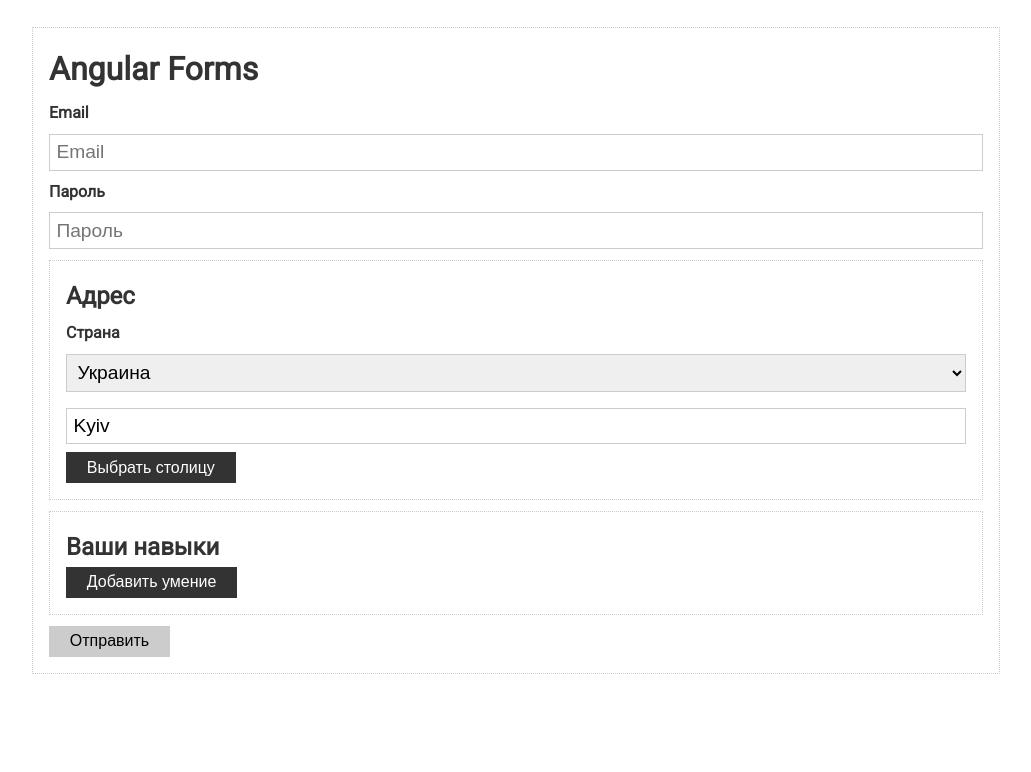
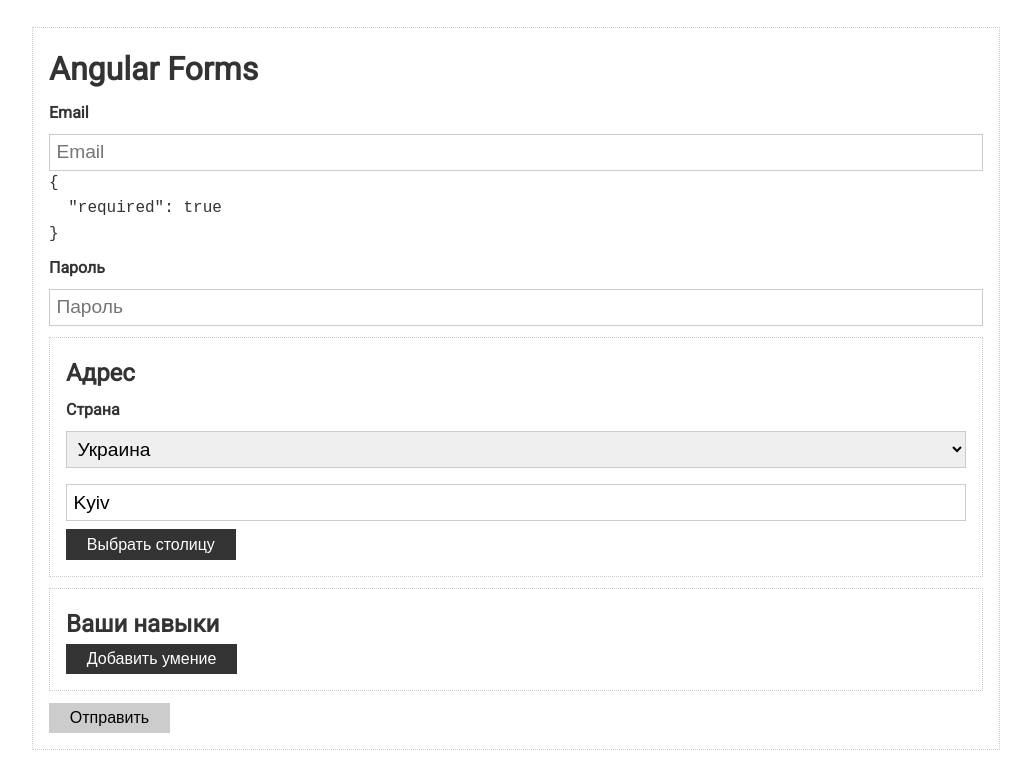
Before and after one commit to Evgenij-Pavlenko/Course, an Angular app in the folder Angular9/angular-forms/: page / in a window 1280 px wide. Shown: the top 772 px of the page, without its empty margins (124-1155 px from the left). Built offline with nearby package versions, Linux system fonts and the light colour scheme.

Commit message:
add My Validator

```diff
--- a/Angular9/angular-forms/src/app/app.component.html
+++ b/Angular9/angular-forms/src/app/app.component.html
@@ -5,7 +5,7 @@
         <div class="form-control">
             <label>Email</label>
             <input type="text" placeholder="Email" formControlName="email">
-            <!--            <pre>{{form.get('email').errors | json}}</pre>-->
+                        <pre>{{form.get('email').errors | json}}</pre>
             <div
                     *ngIf="form.get('email').invalid && form.get('email').touched"
                     class="validation">
@@ -15,6 +15,10 @@
 
                 <small *ngIf="form.get('email').errors.email">
                     Enter correct email
+                </small>
+
+                <small *ngIf="form.get('email').errors.restrictedEmail">
+                    Email {{form.get('email').value}} ist verboten
                 </small>
             </div>
         </div>
--- a/Angular9/angular-forms/src/app/app.component.ts
+++ b/Angular9/angular-forms/src/app/app.component.ts
@@ -1,5 +1,6 @@
 import {Component, OnInit} from '@angular/core';
 import {FormArray, FormControl, FormGroup, Validators} from '@angular/forms';
+import {MyValidators} from './my.validators';
 
 @Component({
     selector: 'app-root',
@@ -13,7 +14,9 @@
         this.form = new FormGroup({
             email: new FormControl('', [
                 Validators.email,
-                Validators.required]),
+                Validators.required,
+            MyValidators.restrictedEmails
+            ]),
             password: new FormControl(null, [
                 Validators.required,
                 Validators.minLength(3)]),
--- /dev/null
+++ b/Angular9/angular-forms/src/app/my.validators.ts
@@ -0,0 +1,10 @@
+import {FormControl} from '@angular/forms';
+
+export class MyValidators {
+    static restrictedEmails(control: FormControl): { [key: string]: boolean } {
+        if (['v@d', 'e@g.com'].includes(control.value)) {
+            return {restrictedEmail: true};
+        }
+        return null;
+    }
+}
```
